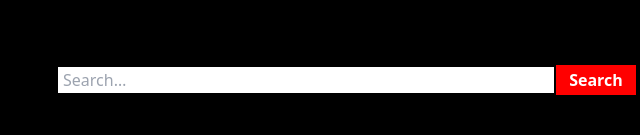
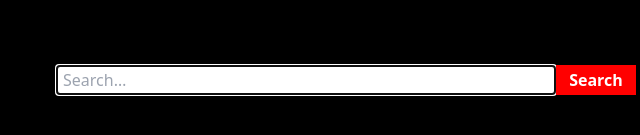
Before and after one commit to Ritwizsms/no-recommendations-youtube, a plain HTML site: page index.html in a window 1280 px wide. Shown: the part 563-698 px from the top of the page, 284-924 px from the left. Drawn offline with nearby package versions, Linux system fonts and the light colour scheme.

Commit message:
Update index.html

```diff
--- a/index.html
+++ b/index.html
@@ -76,7 +76,7 @@
     </center>
     <!-- This is the search bar and the button -->
     <div id="search">
-        <input id="input" type="text" placeholder="Search…">
+        <input id="input" type="text" placeholder="Search…" autofocus>
         <button id="button" onclick="search()">Search</button>
     </div>
 
```
